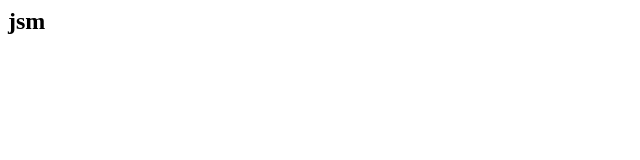
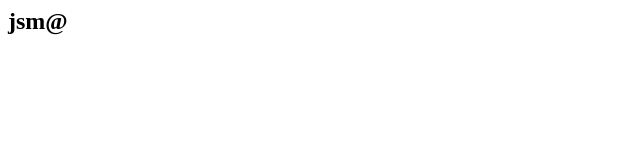
Before and after one commit to whitekimu/jenkins, a plain HTML site: page index.html in a window 1280 px wide. Shown: the full height of the page, 0-640 px from the left. Drawn offline with Linux system fonts and the light colour scheme.

Commit message:
modified html

```diff
--- a/index.html
+++ b/index.html
@@ -1 +1 @@
-<h2>jsm</h2>
+<h2>jsm@</h2>
```
